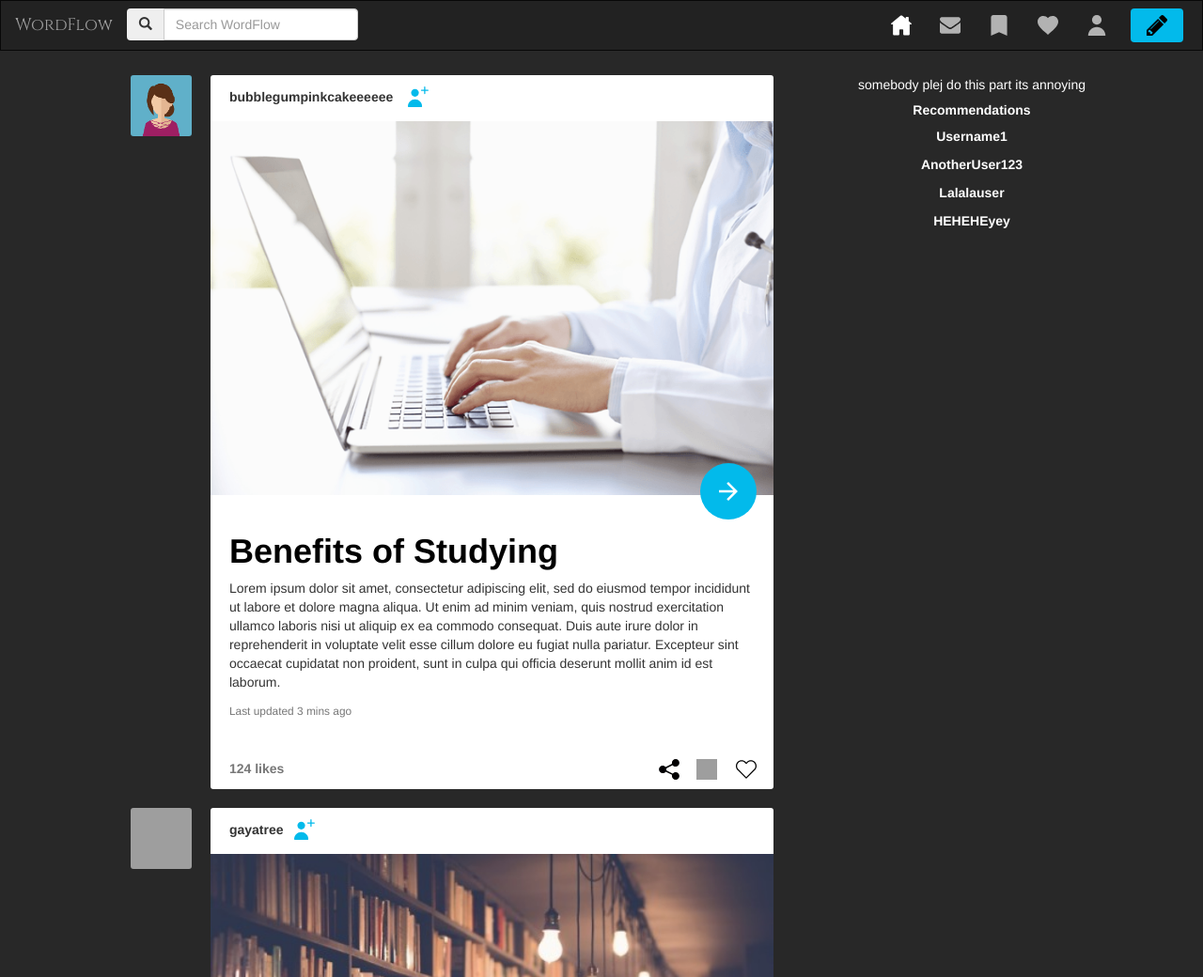
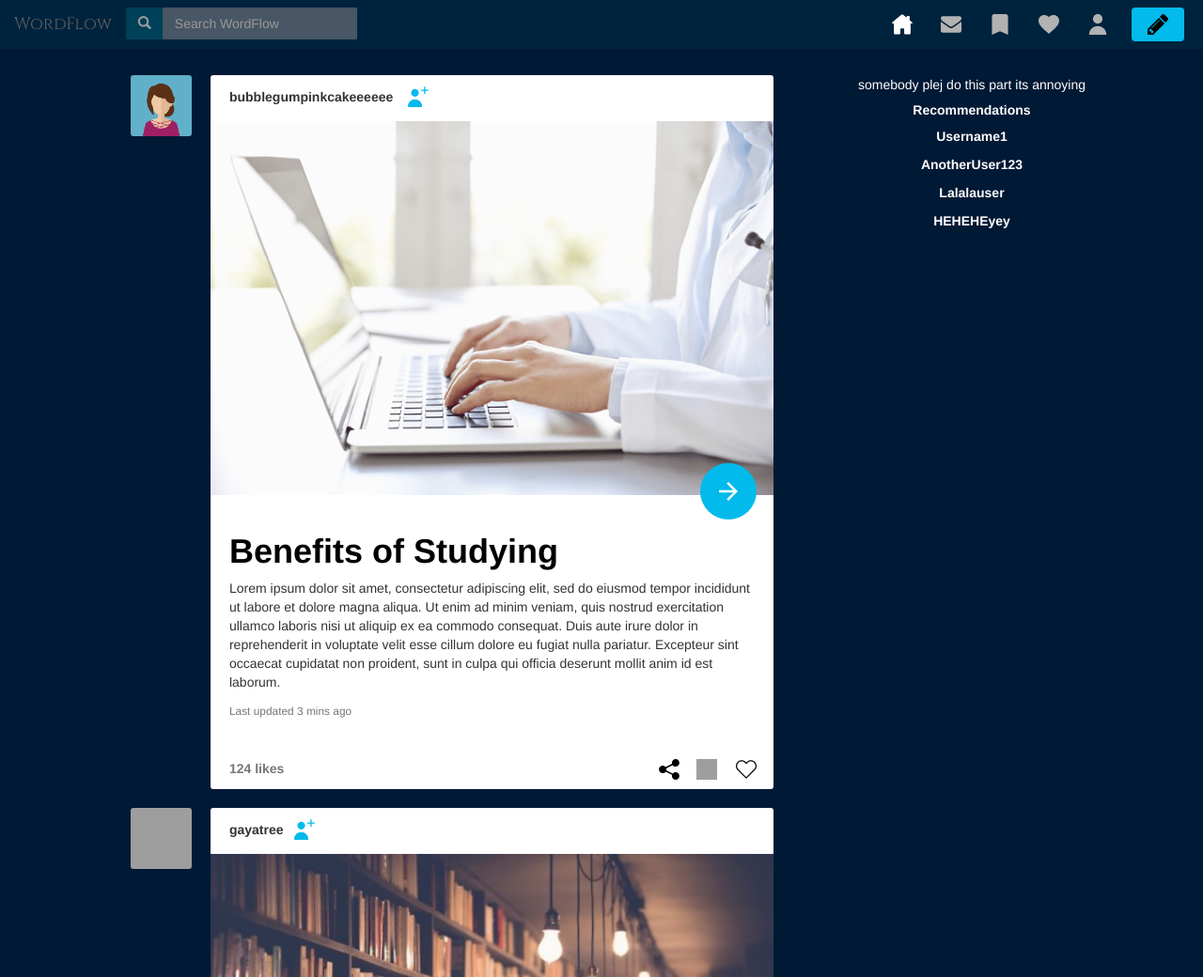
Before and after one commit to girishgr8/BlogBit, a PHP site: page /templates/dashboard.php in a window 1280 px wide. Shown: the top 1040 px of the page at 94% size. Run offline with PHP 8.4, Linux system fonts and the light colour scheme; the visitor is signed in with stand-in values (Sample User, id 1); some libraries are stand-ins or nearby versions; some web fonts are replaced; grey boxes are pictures that could not be loaded.

Commit message:
dashboard look

```diff
--- a/styles/dashboard.css
+++ b/styles/dashboard.css
@@ -15,7 +15,9 @@ body {
 	position: fixed;
 	z-index: 100;
 	width: 100%;
+	border : none !important;
 	border-radius: 0px !important;
+	background-color: #00233d;
 }
 
 .navbar + .container {
@@ -28,7 +30,7 @@ body {
 
 body {
     font-family: 'Helvetica Neue', sans-serif;
-    background-color: #282828;
+    background-color: #001935;
 
 }
 
@@ -172,6 +174,14 @@ body {
 	margin-left: 10px !important;
 }
 
+.searchbtn{
+	background-color: #004059;
+	border-color: #004059;
+	border-radius: 1px !important;
+}
+
+
+
 .invert{
 	/*-webkit-filter: invert(1);
    filter: invert(1);*/
@@ -184,8 +194,10 @@ body {
 }
 
 input#searchbox {
-    background-color: white;
-    color:white;
+    background-color: #485665;
+    border-radius: 1px !important;
+    border-color: #485665;
+    color: #ffffff;
 }
 
 
--- a/templates/dashboard.php
+++ b/templates/dashboard.php
@@ -55,7 +55,7 @@ session_start();
 </head>
 <body>
 
-<nav class="navbar navbar-default navbar-inverse navbar-expand-lg fixed-top ">
+<nav class="navbar navbar-default  navbar-expand-lg fixed-top ">
   <div class="container-fluid">
     <div class="navbar-header">
       <a class="navbar-brand" href="#"><span class="brand">WordFlow</span></a>
@@ -67,7 +67,7 @@ session_start();
           <div class="input-group">
             <div class="input-group-btn">
               <button class="btn searchbtn" type="submit">
-                <span class="glyphicon glyphicon-search"></span>
+                <span class="glyphicon glyphicon-search invert"></span>
               </button>
             </div>
             <input type="text" class="form-control" placeholder="Search WordFlow" id="searchbox"/>
```
